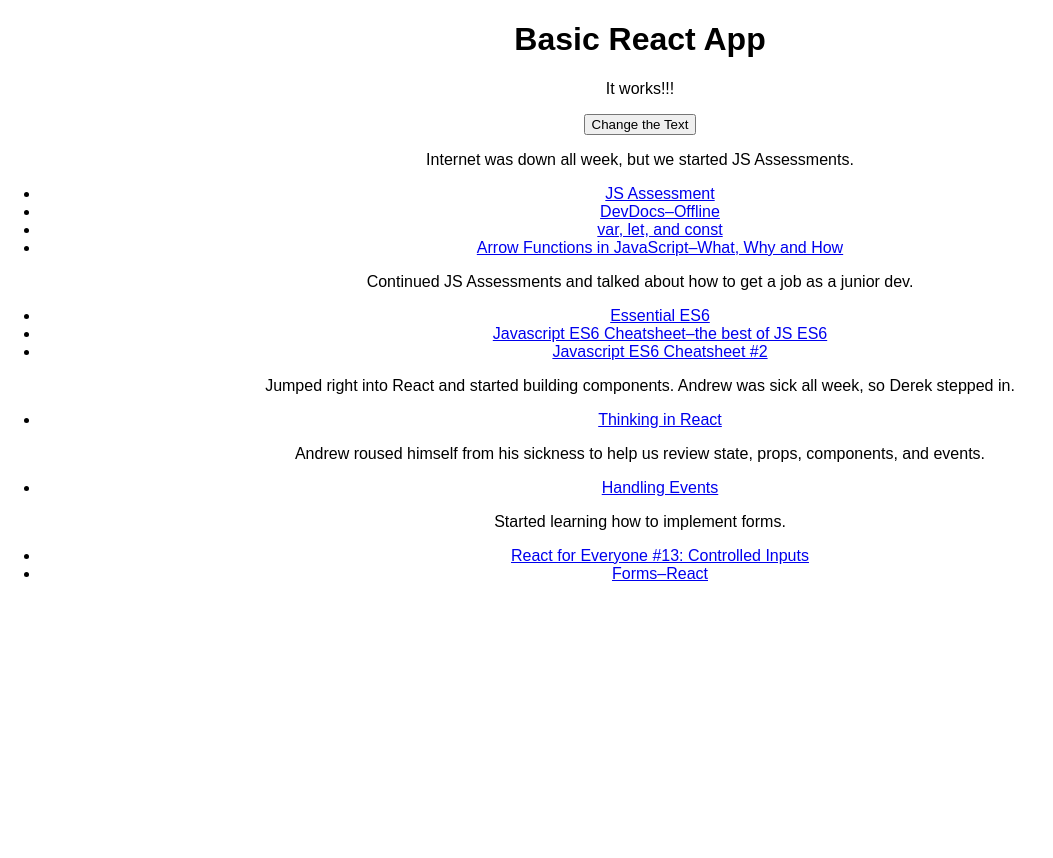
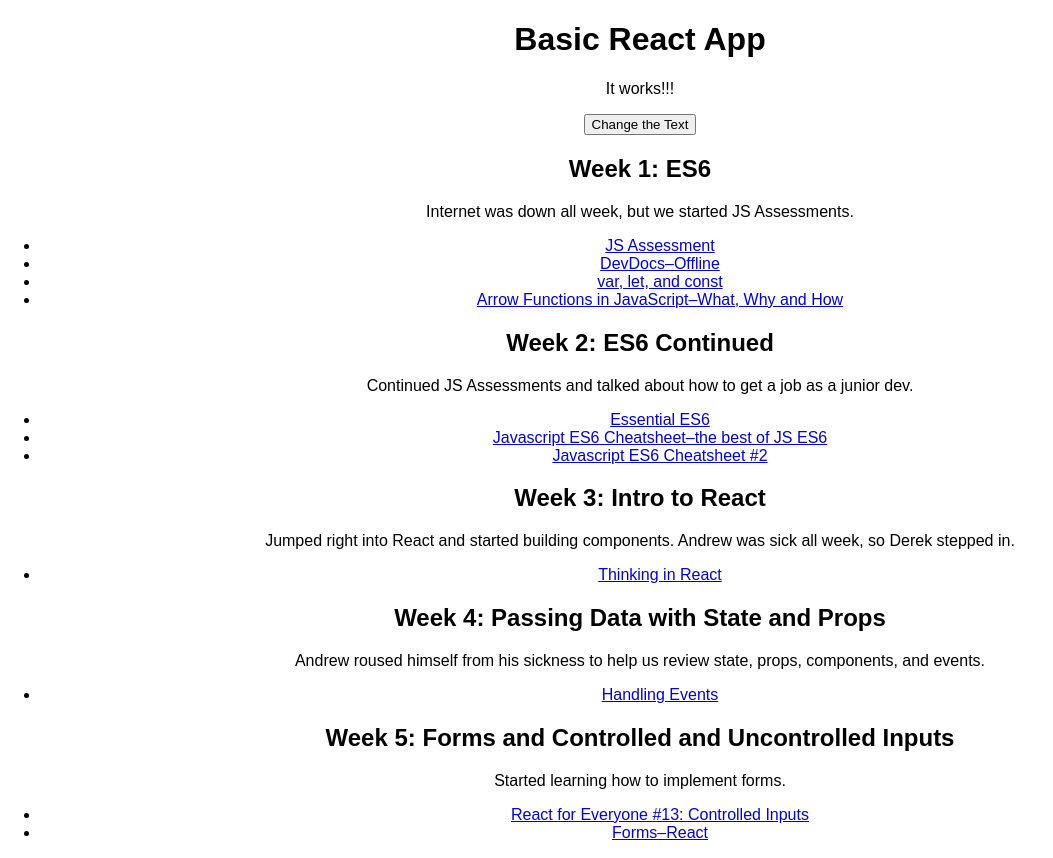
Before and after one commit to lunarnightlight/reactpractice, a React (Create React App) app: page / in a window 1280 px wide. Shown: the whole page, without its empty margins (0-1053 px from the left). Before the commit the page ends 800 px from the top, so only its background shows below. Built offline with nearby package versions, Linux system fonts and the light colour scheme.

Commit message:
now have a Week component that injects a label, paragraph overview, and resources for each week

```diff
--- a/src/App.js
+++ b/src/App.js
@@ -14,8 +14,8 @@
     this.state = {
 
     	test: 'It works!!!',
+      label1: 'Week 1: ES6',
       sum1: { summary: 'Internet was down all week, but we started JS Assessments.'},
-
       week1: [
         { title: 'JS Assessment', link: 'https://github.com/rmurphey/js-assessment' },
         { title: 'DevDocs–Offline', link: 'https://devdocs.io/offline' },
@@ -23,21 +23,25 @@
         { title: 'Arrow Functions in JavaScript–What, Why and How', link: 'https://www.youtube.com/watch?v=6sQDTgOqh-I' },
 
       ],
+      label2: 'Week 2: ES6 Continued',
       sum2: { summary: 'Continued JS Assessments and talked about how to get a job as a junior dev.' },
       week2: [
         { title: 'Essential ES6', link: 'https://www.youtube.com/watch?v=CozSF5abcTA' },
         { title: 'Javascript ES6 Cheatsheet–the best of JS ES6', link: 'https://www.youtube.com/watch?v=AfWYO8t7ed4' },
         { title: 'Javascript ES6 Cheatsheet #2', link: 'https://www.youtube.com/watch?v=LmL0Gh193M0' },
       ],
+      label3: 'Week 3: Intro to React',
       sum3: { summary: 'Jumped right into React and started building components. Andrew was sick all week, so Derek stepped in.' },
       week3: [
         { title: 'Thinking in React', link: 'https://facebook.github.io/react/docs/thinking-in-react.html' },
 
       ],
+      label4: 'Week 4: Passing Data with State and Props',
       sum4: { summary: 'Andrew roused himself from his sickness to help us review state, props, components, and events.'},
       week4: [
         { title: 'Handling Events', link: 'https://facebook.github.io/react/docs/handling-events.html' },
       ],
+      label5: 'Week 5: Forms and Controlled and Uncontrolled Inputs',
       sum5: { summary: 'Started learning how to implement forms.' },
       week5: [
         { title: 'React for Everyone #13: Controlled Inputs', link: 'https://www.youtube.com/watch?v=BvtQMxekmH0' },
@@ -70,16 +74,16 @@
         <AddResource tagline={this.response} />
         { /* The button that changes the text above when clicked. */ }
 
-        <Week overview={this.state.sum1} links={this.state.week1} />
+        <Week label={this.state.label1} overview={this.state.sum1} links={this.state.week1} />
         { /* forIn is the method for iterating over an object */ }
 
-        <Week overview={this.state.sum2} links={this.state.week2} />
+        <Week label={this.state.label2} overview={this.state.sum2} links={this.state.week2} />
 
-        <Week overview={this.state.sum3} links={this.state.week3} />
+        <Week label={this.state.label3} overview={this.state.sum3} links={this.state.week3} />
 
-        <Week overview={this.state.sum4} links={this.state.week4} />
+        <Week label={this.state.label4} overview={this.state.sum4} links={this.state.week4} />
 
-        <Week overview={this.state.sum5} links={this.state.week5} />
+        <Week label={this.state.label5} overview={this.state.sum5} links={this.state.week5} />
 
         { /*
         <h2>Week</h2>
--- a/src/Week.js
+++ b/src/Week.js
@@ -8,6 +8,7 @@
     });
 		return (
 			<div>
+				<h2 className='App'>{this.props.label}</h2>
 				<p className='App'>{para}</p>
 				<ul className='App'>{material}</ul>
 			</div>
```
